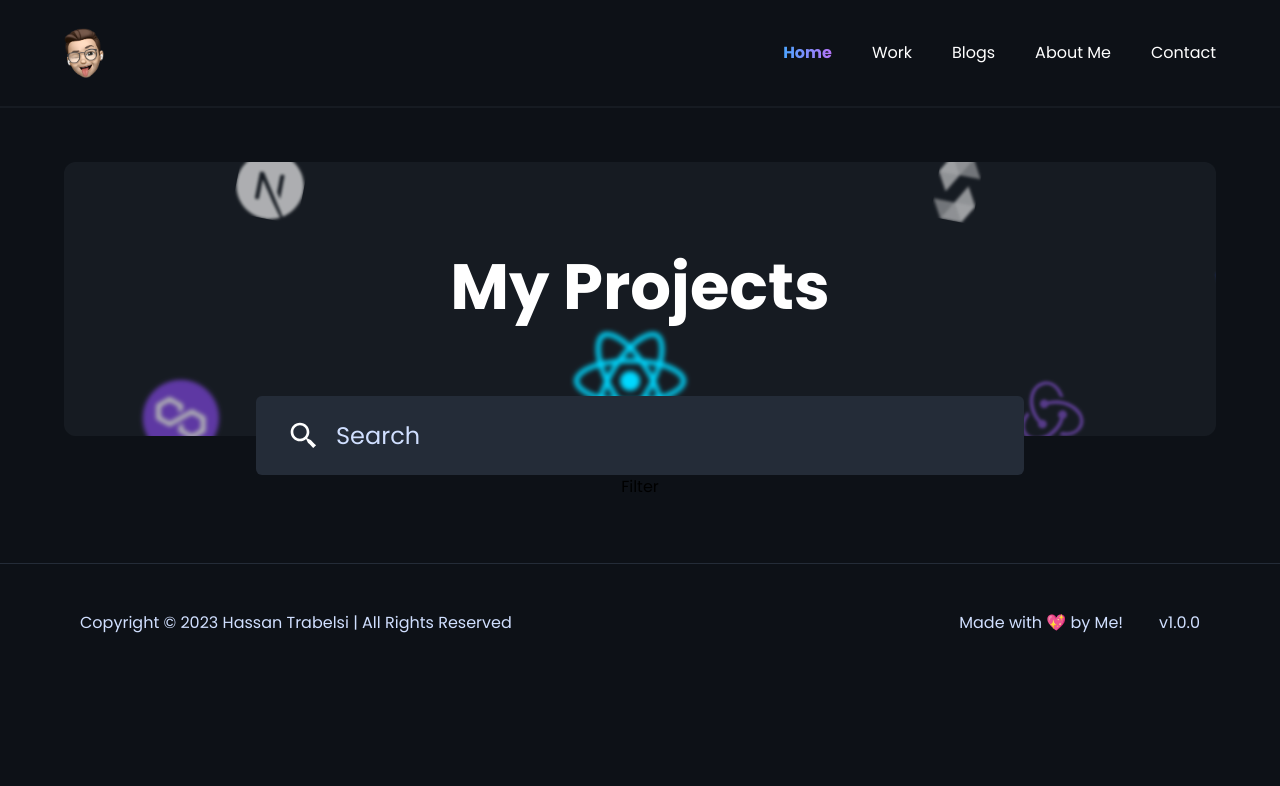
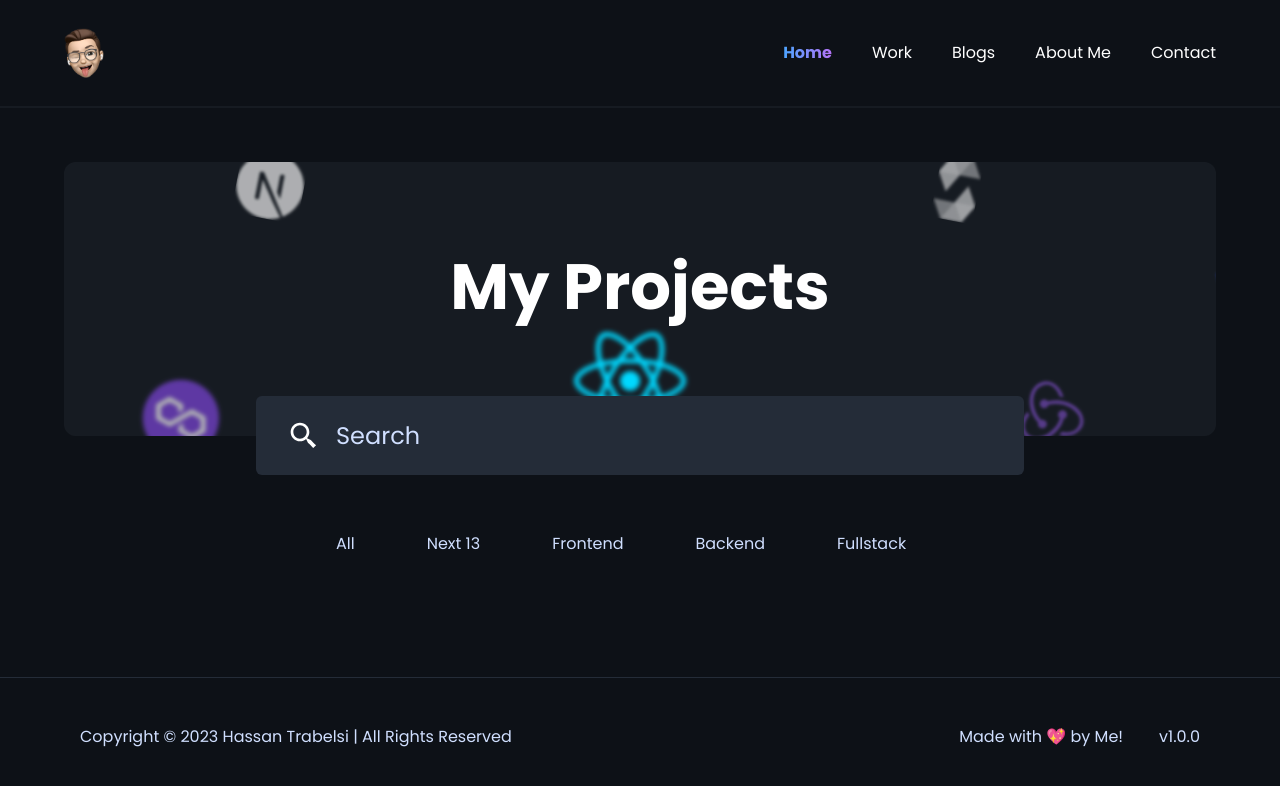
Before and after one commit to hsan256/portfolio, a Next.js app: page /work in a window 1280 px wide. Shown: the top 786 px of the page. Built offline with nearby package versions, Linux system fonts and the light colour scheme.

Commit message:
Making the Filters Component

```diff
--- a/app/(root)/work/page.tsx
+++ b/app/(root)/work/page.tsx
@@ -1,7 +1,7 @@
 import React from "react";
 
 import SearchForm from "@/components/SearchForm";
-import Filter from "@/components/Filter";
+import Filters from "@/components/Filters";
 
 const Page = () => {
   return (
@@ -16,7 +16,7 @@ const Page = () => {
           <SearchForm />
         </section>
 
-        <Filter />
+        <Filters />
       </main>
     </div>
   );
--- a/components/Filter.tsx
+++ /dev/null
@@ -1,9 +0,0 @@
-import React from 'react'
-
-const Filter = () => {
-  return (
-    <div>Filter</div>
-  )
-}
-
-export default Filter
--- /dev/null
+++ b/components/Filters.tsx
@@ -0,0 +1,31 @@
+"use client"
+
+import { useState } from 'react'
+
+const links = ['all', 'Next 13', 'frontend', 'backend', 'fullstack']
+
+const Filters = () => {
+  const [active, setActive] = useState('');
+
+  const handleFilter = (link: string) => {
+      setActive(link);
+  }
+
+  return (
+    <ul className="text-white-800 body-text no-scrollbar flex w-full max-w-full gap-2 overflow-auto py-12 sm:max-w-2xl">
+      {links.map((link) => (
+        <button
+          key={link}
+          onClick={() => handleFilter(link)}
+          className={`${
+            active === link ?"gradient_blue-purple" : ""
+          } whitespace-nowrap rounded-lg px-8 py-2.5 capitalize`}
+        >
+          {link}
+        </button>
+      ))}
+    </ul>
+  )
+}
+
+export default Filters
```
